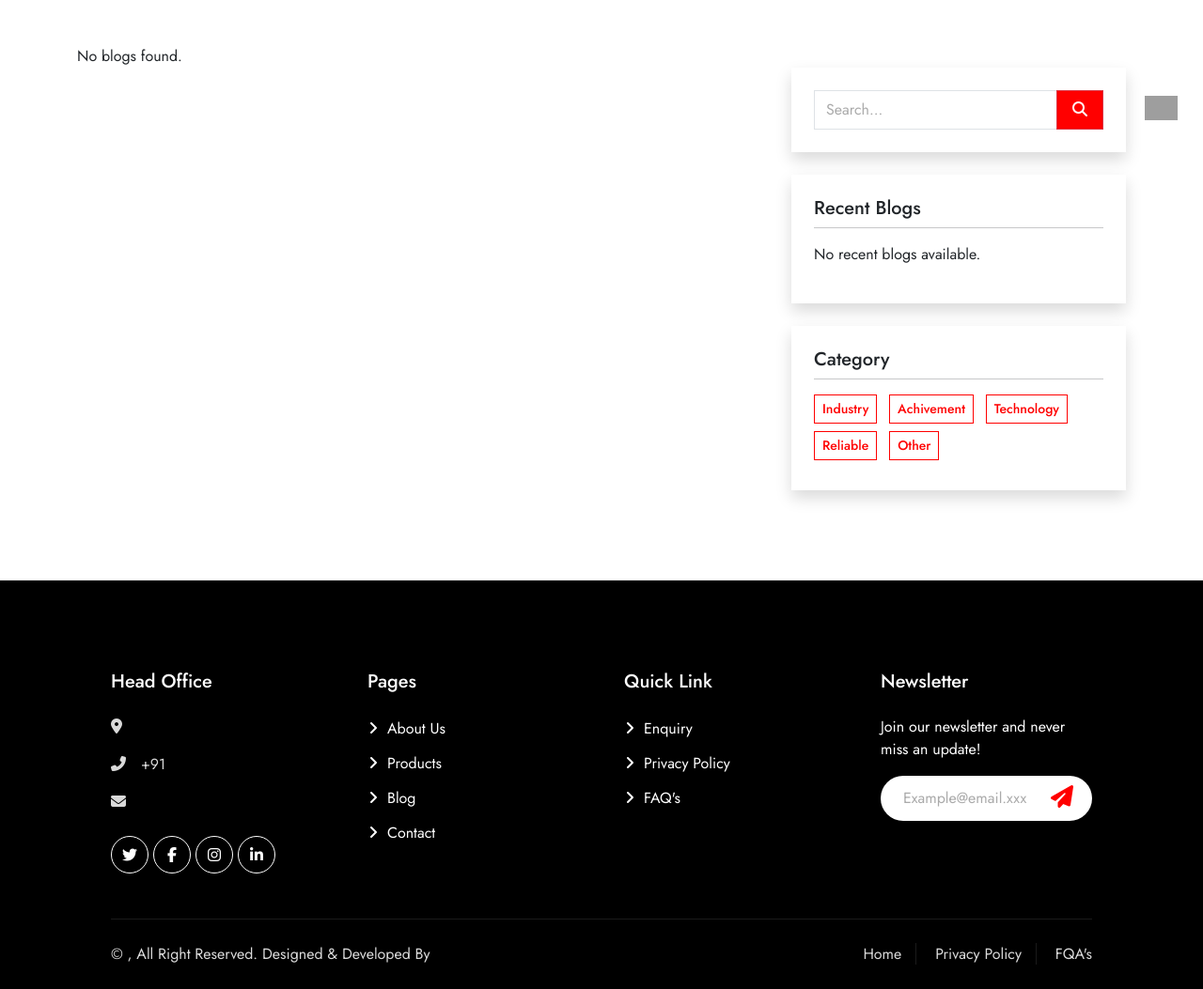
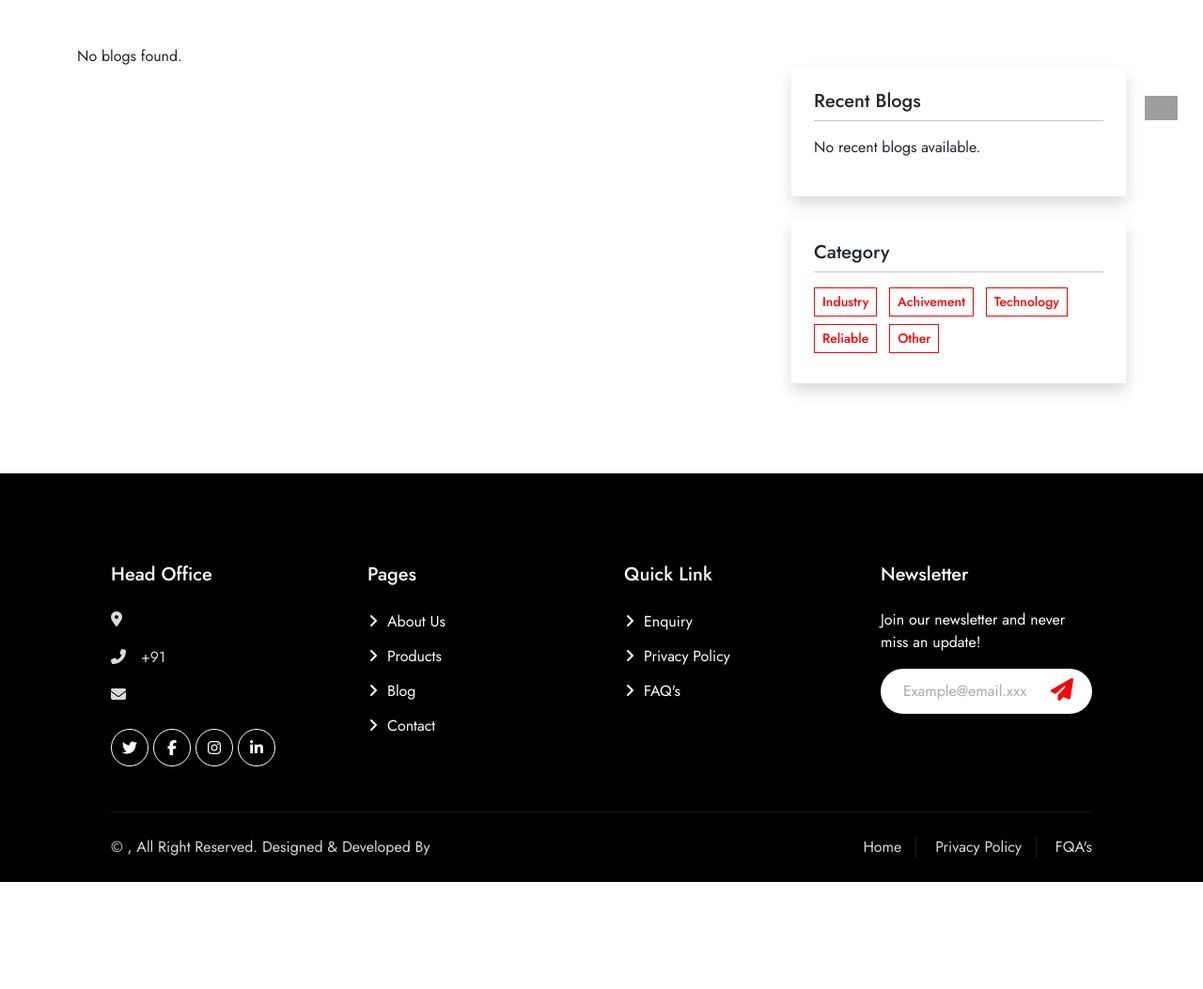
Before and after one commit to mhaskesumit2005/reliable_industries, a CodeIgniter app: page /reliable_industries/user/blog in a window 1280 px wide. Shown: the part 652-1705 px from the top of the page at 94% size. After the commit the page ends 1591 px from the top, so only its background shows below. Run offline with CodeIgniter, Linux system fonts and the light colour scheme; data that the repository does not hold is empty; some libraries are stand-ins or nearby versions; grey boxes are pictures that could not be loaded.

Commit message:
update blog

```diff
--- a/application/views/user/blog.php
+++ b/application/views/user/blog.php
@@ -103,14 +103,6 @@
         </div>
 
         <div class="col-md-4 d-none d-sm-block">
-            <!-- search box -->
-            <div class="shadow p-4 mt-4">
-                <div class="input-group">
-                    <input type="text" class="form-control border" placeholder="Search...">
-                    <button class="btn btn-danger rounded-0 px-3 py-2 " type="button"><i
-                            class="fa-solid fa-magnifying-glass"></i></button>
-                </div>
-            </div>
 
             <!-- recent blogs -->
             <div class="shadow p-4 mt-4">
```
Also changed, not shown: application/controllers/Admin.php (+0 -80 lines), application/views/user/blog_details.php (+0 -10 lines).
